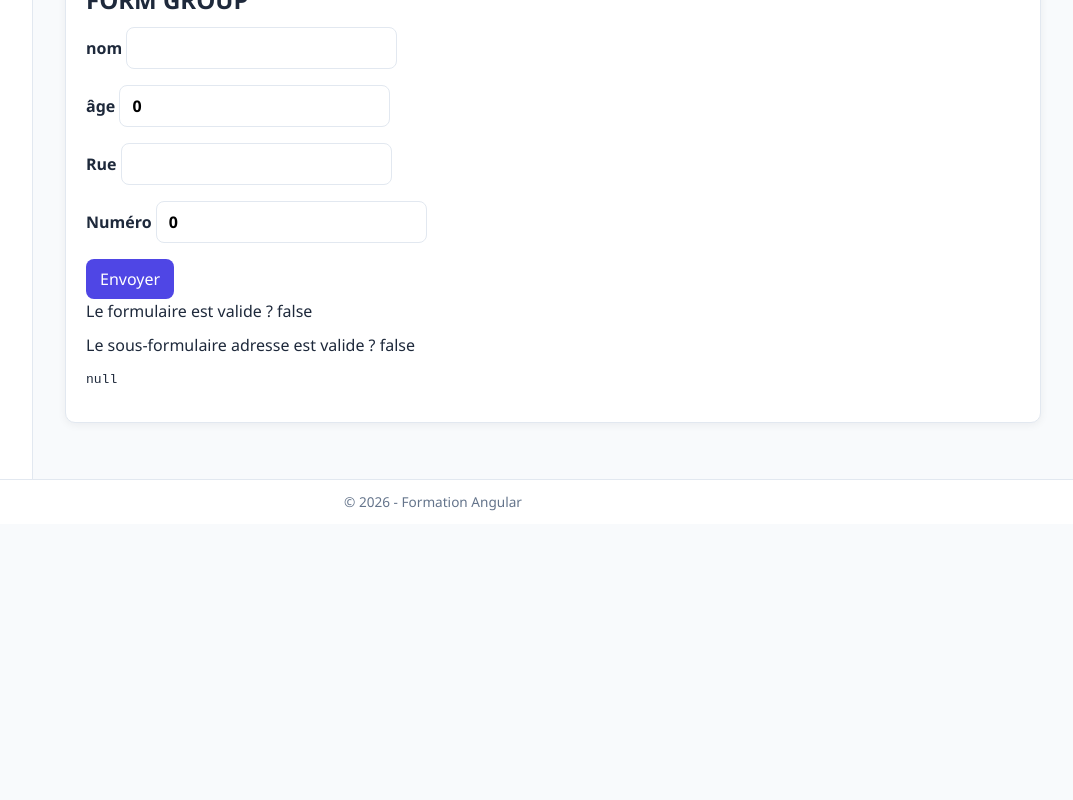
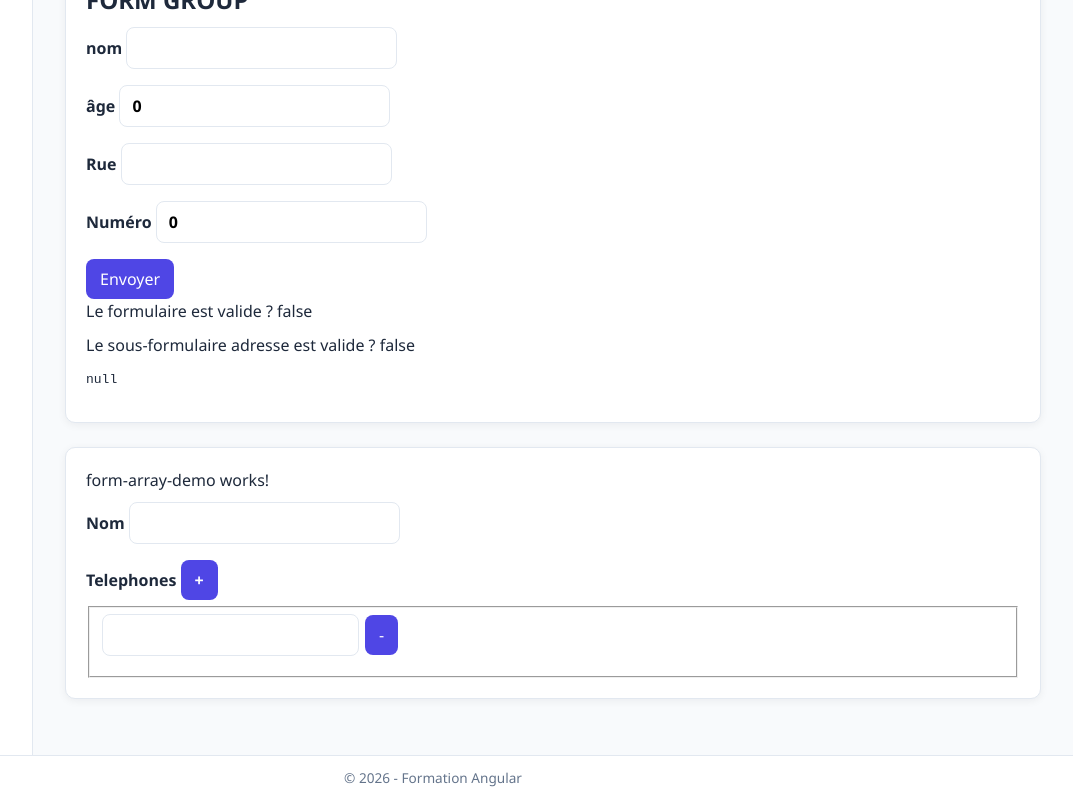
Before and after one commit to IbraAwa/demo_angular_j1_dotnet, an Angular app: page /reactiveForm in a window 1280 px wide. Shown: the part 1466-2266 px from the top of the page, without its empty margins (207-1280 px from the left). Before the commit the page ends 1990 px from the top, so only its background shows below. Built offline with nearby package versions, Linux system fonts and the light colour scheme.

Commit message:
formArray

```diff
--- /dev/null
+++ b/src/app/pages/form-demo/reactive-form-demo/form-array-demo/form-array-demo.html
@@ -0,0 +1,19 @@
+<p>form-array-demo works!</p>
+<form [formGroup]="formulaire">
+  <label>
+    Nom
+    <input formControlName="nom">
+  </label>
+  <label>
+    Telephones
+    <button (click)="AjouterInputTelephone()">+</button>
+  </label>
+  <!--Exactement comm formControlName on a une key contenu par formulaire-->
+  <fieldset formArrayName="telephones">
+    @for (telephone of telephones.value; track $index) {
+      <input [formControlName]="$index">
+      <button (click)="RetirerInputTelephone($index)">-</button>
+      <br>
+    }
+  </fieldset>
+</form>
--- /dev/null
+++ b/src/app/pages/form-demo/reactive-form-demo/form-array-demo/form-array-demo.ts
@@ -0,0 +1,41 @@
+import { Component, inject } from '@angular/core';
+import { FormBuilder, FormControl, ReactiveFormsModule, Validators } from '@angular/forms';
+
+@Component({
+  imports: [ReactiveFormsModule],
+  selector: 'app-form-array-demo',
+  styleUrl: './form-array-demo.scss',
+  templateUrl: './form-array-demo.html',
+})
+export class FormArrayDemo {
+  formbuilder = inject(FormBuilder).nonNullable
+
+  formulaire = this.formbuilder.group({
+    nom: ['', [Validators.required]],/*
+    telephones[] : [input1, input2, input3]
+     */
+    telephones:
+    this.formbuilder.array([this.CreateTelephoneControl()])
+  })
+
+  // mon telephones dans mon formulaire
+  // je dois lui rajouter des input à la demande
+  AjouterInputTelephone() {
+    // on rajoute un champs/input telephone
+    // DISCLAIMER : pas telephones.value.push() qui rajoute jsute une valeur dans mon tableau de valeur
+    this.telephones.push(this.CreateTelephoneControl())
+  }
+
+  RetirerInputTelephone(index : number) {
+    this.telephones.removeAt(index)
+  }
+
+
+  private CreateTelephoneControl() {
+    return new FormControl('', [Validators.required, Validators.maxLength(12)])
+  }
+
+  get telephones() {
+    return this.formulaire.controls.telephones
+  }
+}
--- a/src/app/pages/form-demo/reactive-form-demo/reactive-form-demo.html
+++ b/src/app/pages/form-demo/reactive-form-demo/reactive-form-demo.html
@@ -24,4 +24,4 @@
 
 <app-form-group-demo class="card"/>
 
-<!--<app-form-array-demo class="card"/>-->
+<app-form-array-demo class="card"/>
--- a/src/app/pages/form-demo/reactive-form-demo/reactive-form-demo.ts
+++ b/src/app/pages/form-demo/reactive-form-demo/reactive-form-demo.ts
@@ -2,9 +2,10 @@ import { Component } from '@angular/core';
 import { NgModel } from '../ng-model/ng-model';
 import { FormControlDemo } from './form-control-demo/form-control-demo';
 import { FormGroupDemo } from './form-group-demo/form-group-demo';
+import { FormArrayDemo } from './form-array-demo/form-array-demo';
 
 @Component({
-  imports: [NgModel, FormControlDemo, FormGroupDemo],
+  imports: [NgModel, FormControlDemo, FormGroupDemo, FormArrayDemo],
   selector: 'app-reactive-form-demo',
   styleUrl: './reactive-form-demo.scss',
   templateUrl: './reactive-form-demo.html',
```
Also changed, not shown: src/app/pages/form-demo/reactive-form-demo/form-array-demo/form-array-demo.scss (added), 1 other file (tests, documents, lock files or other folders).
